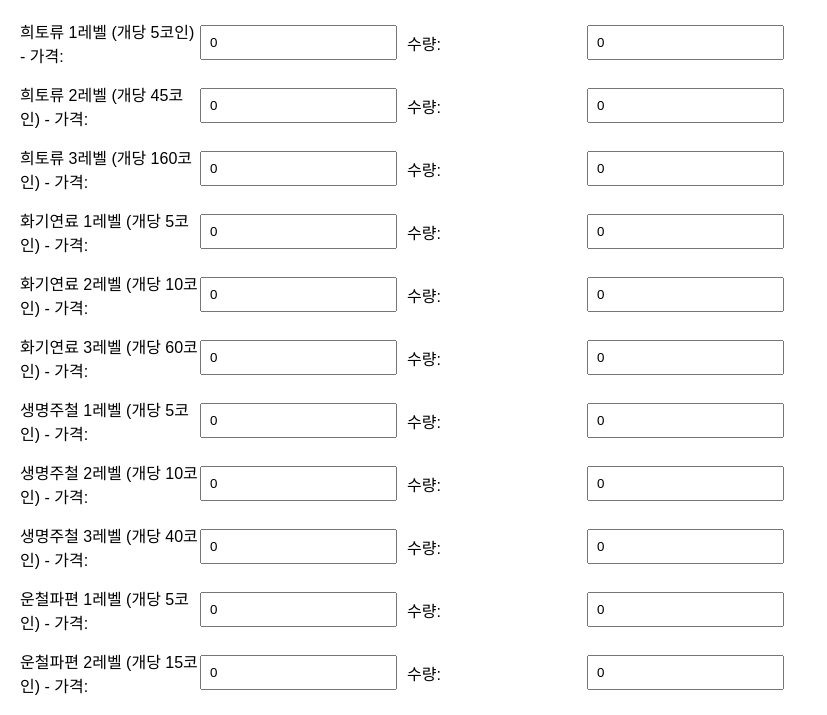
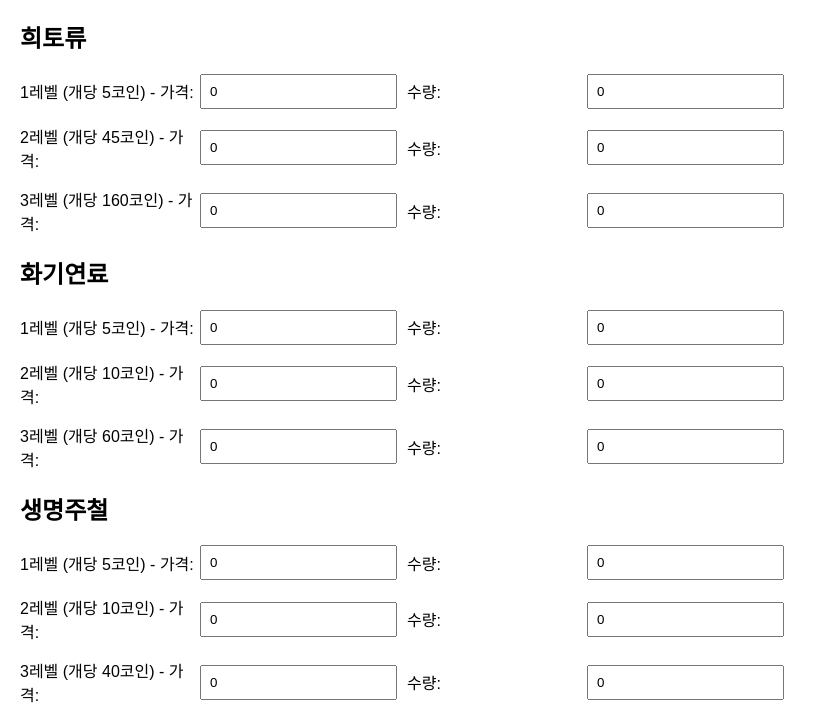
Before and after one commit to dyd976/cal_web, a plain HTML site: page index.html in a window 1280 px wide. Shown: the part 70-785 px from the top of the page, without its empty margins (0-827 px from the left). Drawn offline with Linux system fonts and the light colour scheme.

Commit message:
Update index.html

```diff
--- a/index.html
+++ b/index.html
@@ -9,80 +9,92 @@
 <body>
     <h1>코인 계산기</h1>
 
+    <div class="item-group">
+        <h2>희토류</h2>
         <div class="item-row">
-        <label for="rareEarth1Price">희토류 1레벨 (개당 5코인) - 가격:</label>
+            <label for="rareEarth1Price">1레벨 (개당 5코인) - 가격:</label>
             <input type="number" id="rareEarth1Price" value="0">
             <label for="rareEarth1Quantity">수량:</label>
             <input type="number" id="rareEarth1Quantity" value="0">
         </div>
         <div class="item-row">
-        <label for="rareEarth2Price">희토류 2레벨 (개당 45코인) - 가격:</label>
+            <label for="rareEarth2Price">2레벨 (개당 45코인) - 가격:</label>
             <input type="number" id="rareEarth2Price" value="0">
             <label for="rareEarth2Quantity">수량:</label>
             <input type="number" id="rareEarth2Quantity" value="0">
         </div>
         <div class="item-row">
-        <label for="rareEarth3Price">희토류 3레벨 (개당 160코인) - 가격:</label>
+            <label for="rareEarth3Price">3레벨 (개당 160코인) - 가격:</label>
             <input type="number" id="rareEarth3Price" value="0">
             <label for="rareEarth3Quantity">수량:</label>
             <input type="number" id="rareEarth3Quantity" value="0">
         </div>
+    </div>
 
+    <div class="item-group">
+        <h2>화기연료</h2>
         <div class="item-row">
-        <label for="fuel1Price">화기연료 1레벨 (개당 5코인) - 가격:</label>
+            <label for="fuel1Price">1레벨 (개당 5코인) - 가격:</label>
             <input type="number" id="fuel1Price" value="0">
             <label for="fuel1Quantity">수량:</label>
             <input type="number" id="fuel1Quantity" value="0">
         </div>
         <div class="item-row">
-        <label for="fuel2Price">화기연료 2레벨 (개당 10코인) - 가격:</label>
+            <label for="fuel2Price">2레벨 (개당 10코인) - 가격:</label>
             <input type="number" id="fuel2Price" value="0">
             <label for="fuel2Quantity">수량:</label>
             <input type="number" id="fuel2Quantity" value="0">
         </div>
         <div class="item-row">
-        <label for="fuel3Price">화기연료 3레벨 (개당 60코인) - 가격:</label>
+            <label for="fuel3Price">3레벨 (개당 60코인) - 가격:</label>
             <input type="number" id="fuel3Price" value="0">
             <label for="fuel3Quantity">수량:</label>
             <input type="number" id="fuel3Quantity" value="0">
         </div>
+    </div>
 
+    <div class="item-group">
+        <h2>생명주철</h2>
         <div class="item-row">
-        <label for="lifeIron1Price">생명주철 1레벨 (개당 5코인) - 가격:</label>
+            <label for="lifeIron1Price">1레벨 (개당 5코인) - 가격:</label>
             <input type="number" id="lifeIron1Price" value="0">
             <label for="lifeIron1Quantity">수량:</label>
             <input type="number" id="lifeIron1Quantity" value="0">
         </div>
         <div class="item-row">
-        <label for="lifeIron2Price">생명주철 2레벨 (개당 10코인) - 가격:</label>
+            <label for="lifeIron2Price">2레벨 (개당 10코인) - 가격:</label>
             <input type="number" id="lifeIron2Price" value="0">
             <label for="lifeIron2Quantity">수량:</label>
             <input type="number" id="lifeIron2Quantity" value="0">
         </div>
         <div class="item-row">
-        <label for="lifeIron3Price">생명주철 3레벨 (개당 40코인) - 가격:</label>
+            <label for="lifeIron3Price">3레벨 (개당 40코인) - 가격:</label>
             <input type="number" id="lifeIron3Price" value="0">
             <label for="lifeIron3Quantity">수량:</label>
             <input type="number" id="lifeIron3Quantity" value="0">
         </div>
+    </div>
 
+    <div class="item-group">
+        <h2>운철파편</h2>
         <div class="item-row">
-        <label for="meteorFragment1Price">운철파편 1레벨 (개당 5코인) - 가격:</label>
+            <label for="meteorFragment1Price">1레벨 (개당 5코인) - 가격:</label>
             <input type="number" id="meteorFragment1Price" value="0">
             <label for="meteorFragment1Quantity">수량:</label>
             <input type="number" id="meteorFragment1Quantity" value="0">
         </div>
         <div class="item-row">
-        <label for="meteorFragment2Price">운철파편 2레벨 (개당 15코인) - 가격:</label>
+            <label for="meteorFragment2Price">2레벨 (개당 15코인) - 가격:</label>
             <input type="number" id="meteorFragment2Price" value="0">
             <label for="meteorFragment2Quantity">수량:</label>
             <input type="number" id="meteorFragment2Quantity" value="0">
         </div>
         <div class="item-row">
-        <label for="meteorFragment3Price">운철파편 3레벨 (개당 25코인) - 가격:</label>
+            <label for="meteorFragment3Price">3레벨 (개당 25코인) - 가격:</label>
             <input type="number" id="meteorFragment3Price" value="0">
             <label for="meteorFragment3Quantity">수량:</label>
             <input type="number" id="meteorFragment3Quantity" value="0">
+        </div>
     </div>
 
     <button onclick="calculateCoins()">계산하기</button>
```
Lines whose indentation alone changed are shown as unchanged.
